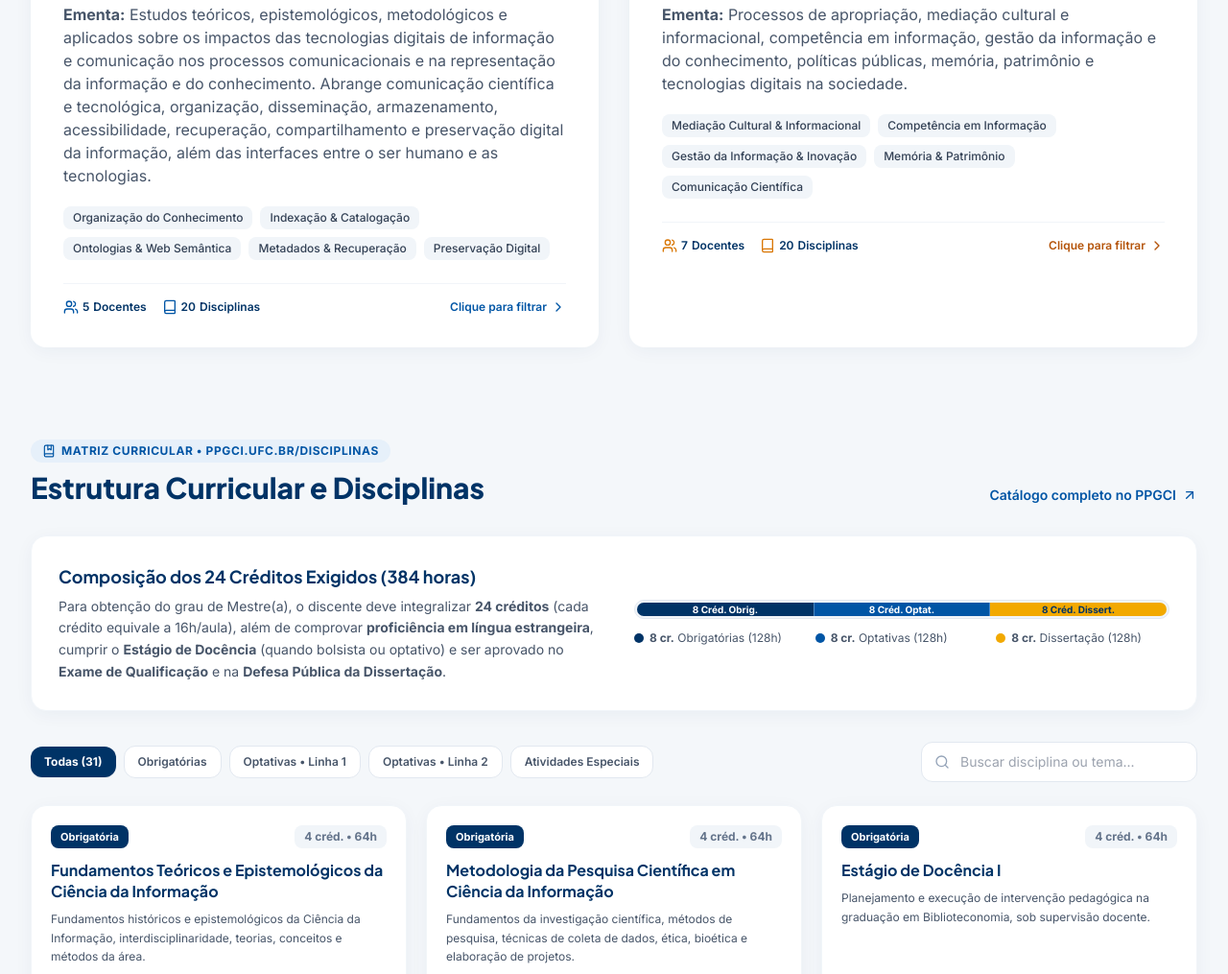
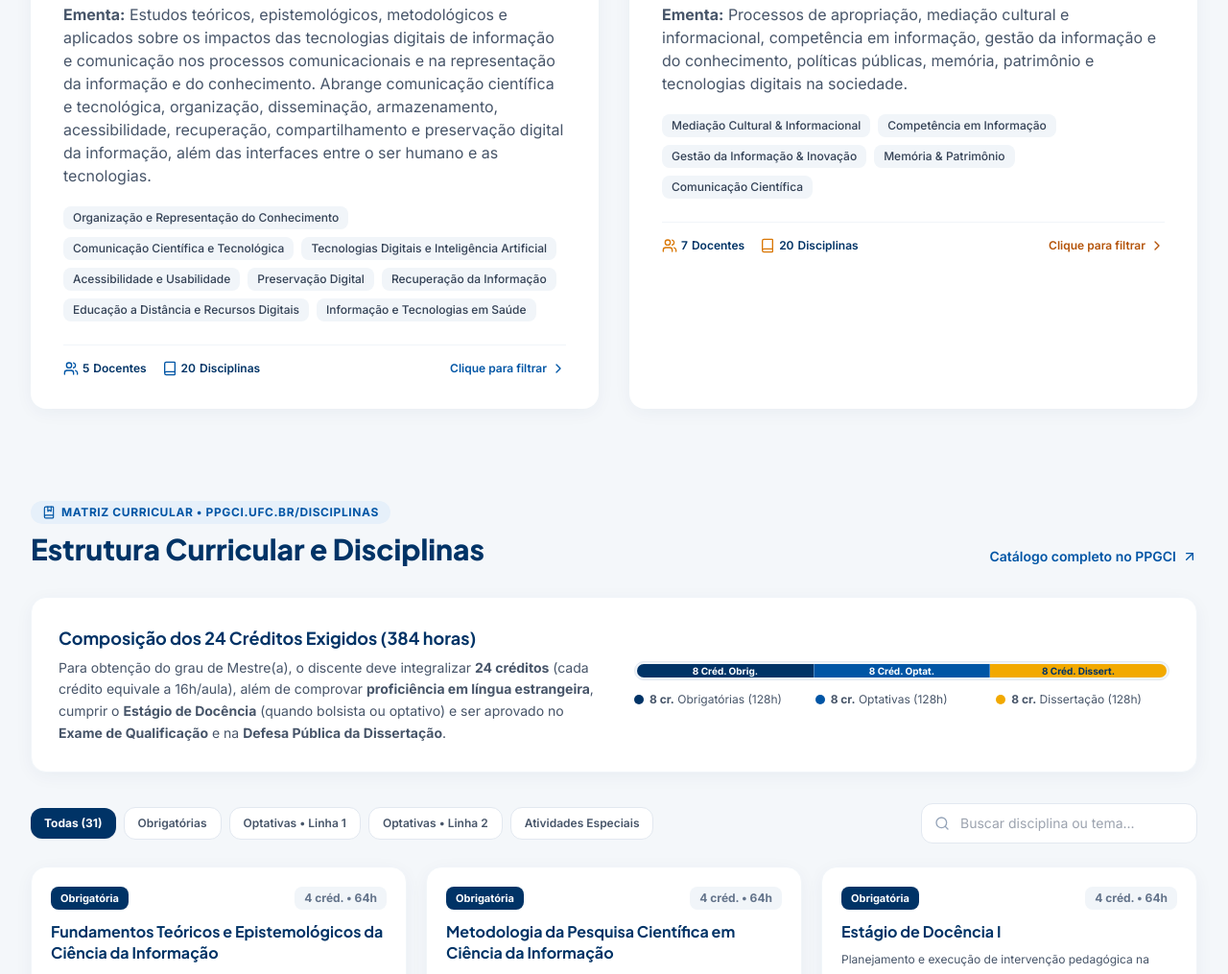
Before and after one commit to andreagets/Guia-interativo-PPGCI-UFC, a plain HTML site: page index.html in a window 1280 px wide. Shown: the part 1997-3012 px from the top of the page at 96% size. Drawn offline with nearby package versions, Linux system fonts and the light colour scheme.

Commit message:
Revise thematic tags in index.html
Updated thematic tags to include new categories.

```diff
--- a/index.html
+++ b/index.html
@@ -699,13 +699,18 @@
 
 
           <!-- Tags de Temáticas -->
+
           <div class="flex flex-wrap gap-2 mb-6">
-            <span class="px-2.5 py-1 rounded-lg bg-slate-100 text-slate-700 text-xs font-medium">Organização do Conhecimento</span>
-            <span class="px-2.5 py-1 rounded-lg bg-slate-100 text-slate-700 text-xs font-medium">Indexação & Catalogação</span>
-            <span class="px-2.5 py-1 rounded-lg bg-slate-100 text-slate-700 text-xs font-medium">Ontologias & Web Semântica</span>
-            <span class="px-2.5 py-1 rounded-lg bg-slate-100 text-slate-700 text-xs font-medium">Metadados & Recuperação</span>
+            <span class="px-2.5 py-1 rounded-lg bg-slate-100 text-slate-700 text-xs font-medium">Organização e Representação do Conhecimento</span>
+            <span class="px-2.5 py-1 rounded-lg bg-slate-100 text-slate-700 text-xs font-medium">Comunicação Científica e Tecnológica</span>
+            <span class="px-2.5 py-1 rounded-lg bg-slate-100 text-slate-700 text-xs font-medium">Tecnologias Digitais e Inteligência Artificial</span>
+            <span class="px-2.5 py-1 rounded-lg bg-slate-100 text-slate-700 text-xs font-medium">Acessibilidade e Usabilidade</span>
             <span class="px-2.5 py-1 rounded-lg bg-slate-100 text-slate-700 text-xs font-medium">Preservação Digital</span>
-          </div>
+            <span class="px-2.5 py-1 rounded-lg bg-slate-100 text-slate-700 text-xs font-medium">Recuperação da Informação</span>
+            <span class="px-2.5 py-1 rounded-lg bg-slate-100 text-slate-700 text-xs font-medium">Educação a Distância e Recursos Digitais</span>
+            <span class="px-2.5 py-1 rounded-lg bg-slate-100 text-slate-700 text-xs font-medium">Informação e Tecnologias em Saúde</span>
+          </div>
+
 
           <!-- Contadores dinâmicos da Linha 1 -->
           <div class="pt-4 border-t border-slate-100 flex items-center justify-between text-xs font-semibold text-slate-500">
```
